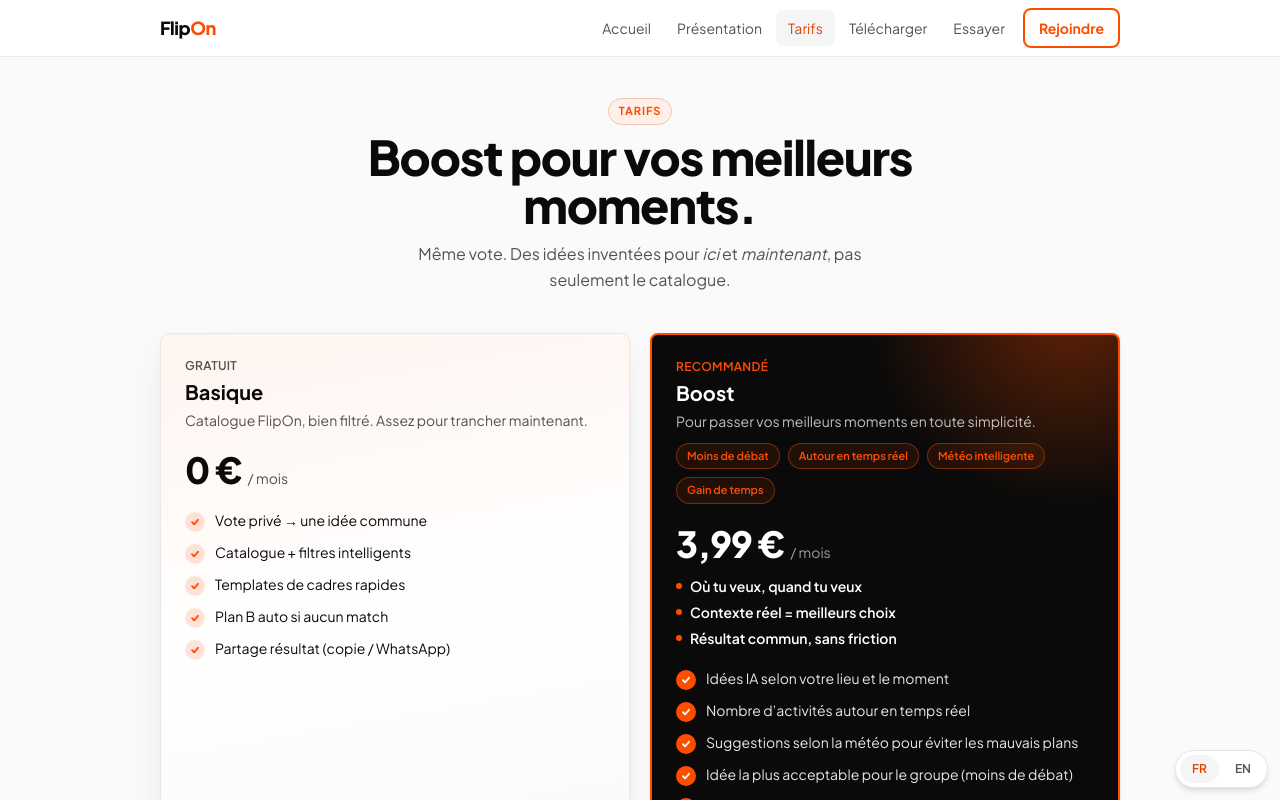
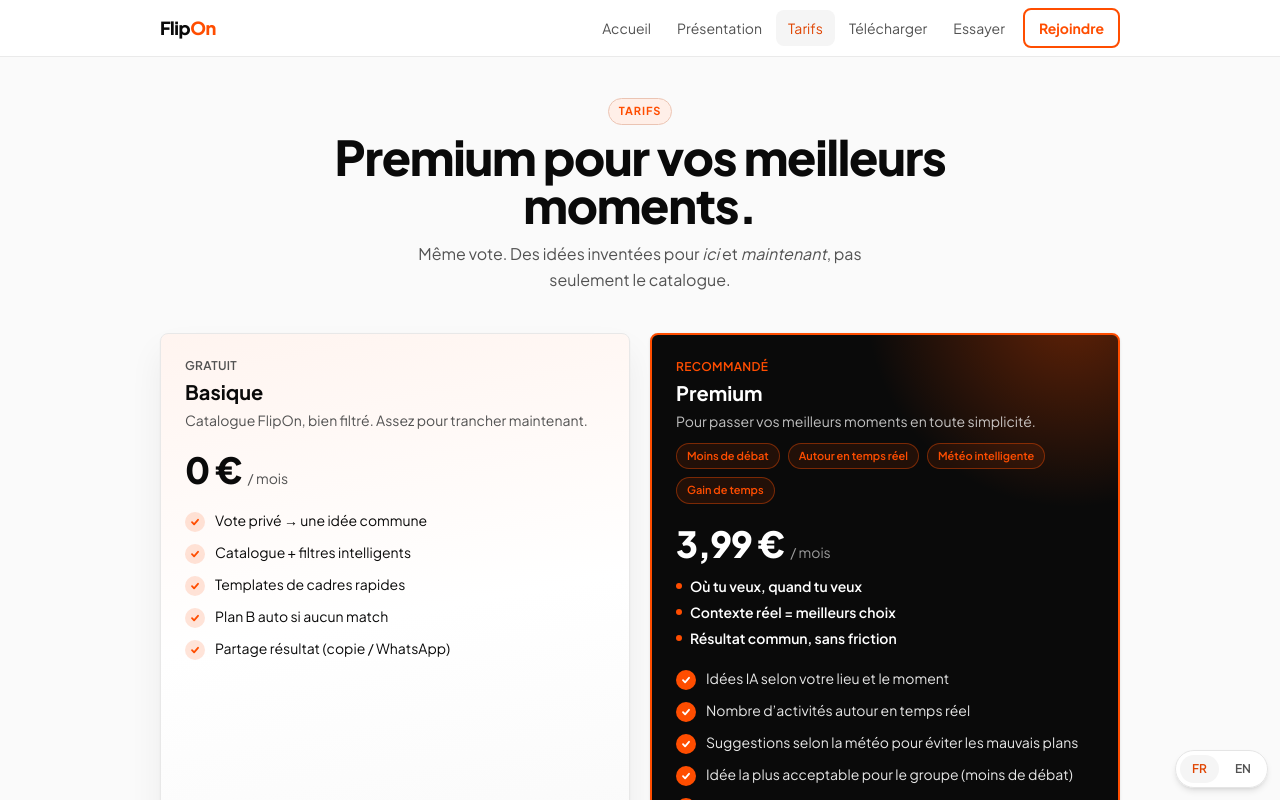
Before and after one commit to CHANG-Toma/flipon, a Next.js app: page /tarifs in a window 1280 px wide. Shown: the top 800 px of the page. Built offline with nearby package versions, Linux system fonts and the light colour scheme; no server answers.

Commit message:
fix(offer): boost to premium

```diff
--- a/src/app/legal/cgu/page.tsx
+++ b/src/app/legal/cgu/page.tsx
@@ -33,7 +33,7 @@
         <p>
           L’offre <strong className="text-[var(--ink)]">Basique</strong> est
           gratuite et s’appuie sur un catalogue d’idées filtrées. Des offres
-          payantes (ex. Boost) pourront être proposées séparément, avec leurs
+          payantes (ex. Premium) pourront être proposées séparément, avec leurs
           conditions.
         </p>
       </LegalSection>
--- a/src/app/legal/confidentialite/page.tsx
+++ b/src/app/legal/confidentialite/page.tsx
@@ -59,7 +59,7 @@
         <p>
           FlipOn Basique (gratuit) n’utilise pas la géolocalisation ni la météo
           pour générer des idées. Ces traitements pourront s’appliquer
-          uniquement à l’offre Boost, avec information préalable.
+          uniquement à l’offre Premium, avec information préalable.
         </p>
       </LegalSection>
 
--- a/src/app/presentation/page.tsx
+++ b/src/app/presentation/page.tsx
@@ -85,7 +85,7 @@
               {isEn ? "Start demo" : "Lancer la démo"}
             </Link>
             <Link href={withLang("/tarifs", lang)} className="btn-secondary w-full sm:w-auto">
-              {isEn ? "Basic and Boost" : "Basique et Boost"}
+              {isEn ? "Basic and Premium" : "Basique et Premium"}
             </Link>
           </div>
         </section>
--- a/src/app/tarifs/page.tsx
+++ b/src/app/tarifs/page.tsx
@@ -5,17 +5,17 @@
 export const metadata: Metadata = {
   title: "Tarifs",
   description:
-    "Basique : catalogue FlipOn + vote. Boost 3,99 € : pour passer vos meilleurs moments en toute simplicité.",
+    "Basique : catalogue FlipOn + vote. Premium 3,99 € : pour passer vos meilleurs moments en toute simplicité.",
   alternates: { canonical: "/tarifs" },
   openGraph: {
     title: "Tarifs FlipOn",
     description:
-      "Basique 0 € (catalogue) · Boost 3,99 € pour passer vos meilleurs moments en toute simplicité.",
+      "Basique 0 € (catalogue) · Premium 3,99 € pour passer vos meilleurs moments en toute simplicité.",
     url: "/tarifs",
   },
 };
 
-const BOOST_PRICE = "3,99";
+const PREMIUM_PRICE = "3,99";
 
 function Check({ onDark }: { onDark?: boolean }) {
   return (
@@ -45,7 +45,7 @@
 }) {
   const lang = getLang(await searchParams);
   const isEn = lang === "en";
-  const boostFeatures = isEn
+  const premiumFeatures = isEn
     ? [
         "AI ideas based on your location and moment",
         "Nearby activity count in real time",
@@ -77,7 +77,7 @@
         "Plan B auto si aucun match",
         "Partage résultat (copie / WhatsApp)",
       ];
-  const boostHighlights = isEn
+  const premiumHighlights = isEn
     ? [
         "Where you want, when you want",
         "Real context = better choices",
@@ -98,8 +98,8 @@
           </p>
           <h1 className="mt-2 font-[family-name:var(--font-display)] text-3xl font-extrabold tracking-tight text-ink sm:text-5xl">
             {isEn
-              ? "Boost for your best moments."
-              : "Boost pour vos meilleurs moments."}
+              ? "Premium for your best moments."
+              : "Premium pour vos meilleurs moments."}
           </h1>
           <p className="mx-auto mt-3 max-w-md text-[15px] leading-relaxed text-ink-soft sm:text-base">
             {isEn ? (
@@ -170,7 +170,7 @@
               <p className="text-xs font-semibold uppercase tracking-wide text-coral">
                 {isEn ? "Recommended" : "Recommandé"}
               </p>
-              <h2 className="mt-1 text-xl font-bold">Boost</h2>
+              <h2 className="mt-1 text-xl font-bold">Premium</h2>
               <p className="mt-1 text-sm text-white/75">
                 {isEn
                   ? "Enjoy your best moments with less friction."
@@ -193,7 +193,7 @@
 
               <p className="mt-5 flex items-baseline gap-1.5">
                 <span className="font-[family-name:var(--font-display)] text-4xl font-extrabold tracking-tight">
-                  {BOOST_PRICE} €
+                  {PREMIUM_PRICE} €
                 </span>
                 <span className="text-sm text-white/60">
                   {isEn ? "/ month" : "/ mois"}
@@ -201,7 +201,7 @@
               </p>
 
               <ul className="mt-3 space-y-1.5 text-sm font-semibold text-white">
-                {boostHighlights.map((item) => (
+                {premiumHighlights.map((item) => (
                   <li key={item} className="flex items-center gap-2">
                     <span className="inline-flex h-1.5 w-1.5 rounded-full bg-coral" />
                     <span>{item}</span>
@@ -210,7 +210,7 @@
               </ul>
 
               <ul className="mt-5 space-y-2.5 text-sm text-white/90">
-                {boostFeatures.map((f) => (
+                {premiumFeatures.map((f) => (
                   <li key={f} className="flex gap-2.5">
                     <Check onDark />
                     <span>{f}</span>
@@ -224,7 +224,7 @@
                   prefetch
                   className="inline-flex min-h-12 w-full items-center justify-center rounded-[var(--radius-ui)] bg-coral px-6 text-[15px] font-bold text-white hover:bg-coral-deep"
                 >
-                  {isEn ? "Download Boost" : "Télécharger Boost"}
+                  {isEn ? "Download Premium" : "Télécharger Premium"}
                 </Link>
               </div>
             </div>
--- a/src/components/TestModeSwitcher.tsx
+++ b/src/components/TestModeSwitcher.tsx
@@ -8,7 +8,7 @@
 import { TestSidePanel } from "@/components/TestSidePanel";
 import { withLang, type Lang } from "@/lib/i18n";
 
-type Mode = "basic" | "boost";
+type Mode = "basic" | "premium";
 
 type RoadmapStep = {
   title: string;
@@ -16,7 +16,7 @@
   duration: string;
 };
 
-type BoostExample = {
+type PremiumExample = {
   id: string;
   label: string;
   context: string;
@@ -26,11 +26,11 @@
   steps: RoadmapStep[];
 };
 
-function BoostPlanTicket({
+function PremiumPlanTicket({
   example,
   isEn,
 }: {
-  example: BoostExample;
+  example: PremiumExample;
   isEn: boolean;
 }) {
   return (
@@ -100,7 +100,7 @@
   const [mode, setMode] = useState<Mode>("basic");
   const [activePlan, setActivePlan] = useState(0);
 
-  const boostExamples: BoostExample[] = isEn
+  const premiumExamples: PremiumExample[] = isEn
     ? [
         {
           id: "rain",
@@ -158,7 +158,7 @@
         },
       ];
 
-  const current = boostExamples[activePlan] ?? boostExamples[0];
+  const current = premiumExamples[activePlan] ?? premiumExamples[0];
 
   return (
     <section className="mx-auto max-w-6xl space-y-4 sm:space-y-5">
@@ -192,11 +192,11 @@
               <button
                 type="button"
                 className="test-toolbar-tab"
-                data-active={mode === "boost"}
-                aria-pressed={mode === "boost"}
-                onClick={() => setMode("boost")}
+                data-active={mode === "premium"}
+                aria-pressed={mode === "premium"}
+                onClick={() => setMode("premium")}
               >
-                Boost
+                Premium
               </button>
             </div>
           </div>
@@ -229,7 +229,7 @@
         <div className="grid gap-4 lg:grid-cols-[minmax(0,340px)_1fr] lg:gap-6">
           <aside className="rounded-[var(--radius-ui)] border border-line bg-white p-5 shadow-sm sm:p-6">
             <p className="text-xs font-semibold uppercase tracking-wide text-coral">
-              {isEn ? "Boost preview" : "Aperçu Boost"}
+              {isEn ? "Premium preview" : "Aperçu Premium"}
             </p>
             <h2 className="mt-2 text-xl font-bold text-ink">
               {isEn ? "AI picks the plan." : "L’IA choisit le plan."}
@@ -246,7 +246,7 @@
 
           <div className="space-y-4">
             <div className="flex flex-wrap gap-2">
-              {boostExamples.map((example, idx) => (
+              {premiumExamples.map((example, idx) => (
                 <button
                   key={example.id}
                   type="button"
@@ -263,7 +263,7 @@
                 </button>
               ))}
             </div>
-            <BoostPlanTicket example={current} isEn={isEn} />
+            <PremiumPlanTicket example={current} isEn={isEn} />
             <Link href={withLang("/download", lang)} className="btn-primary inline-flex w-full sm:w-auto">
               {isEn ? "Get the app" : "Télécharger l’app"}
             </Link>
```
